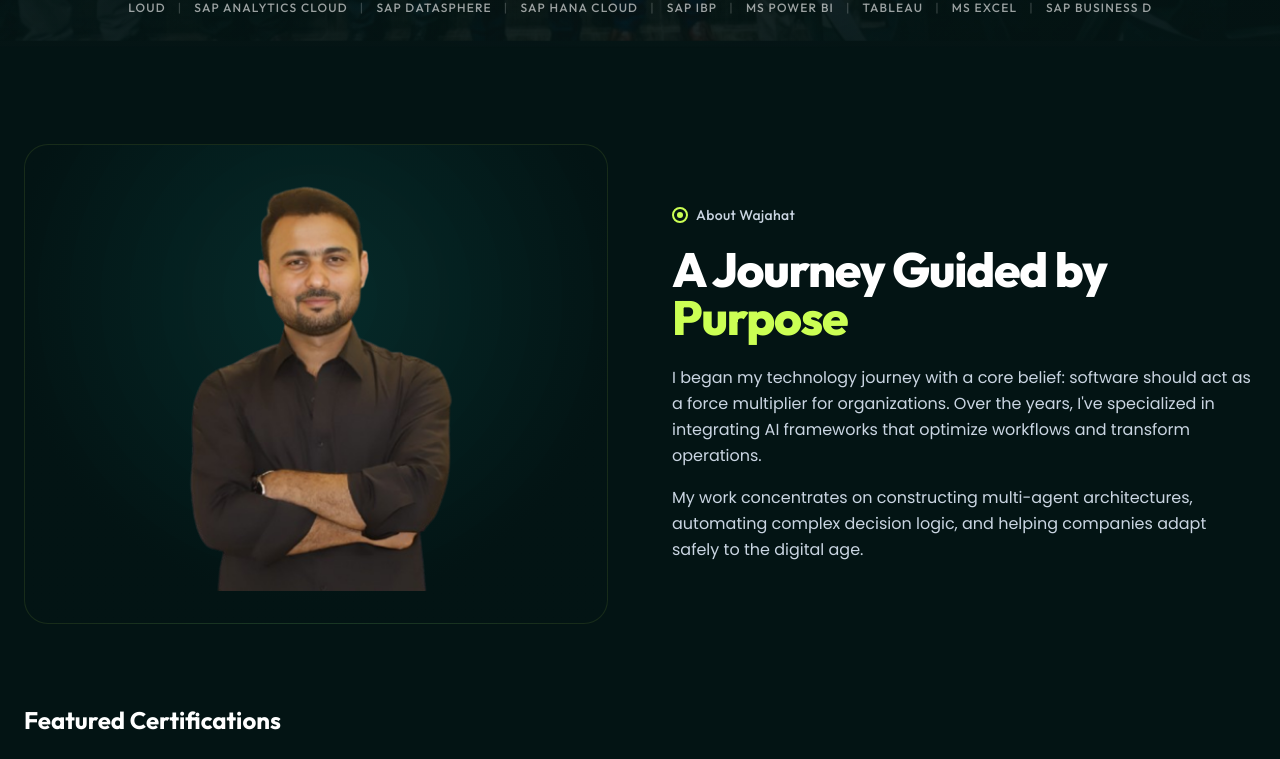
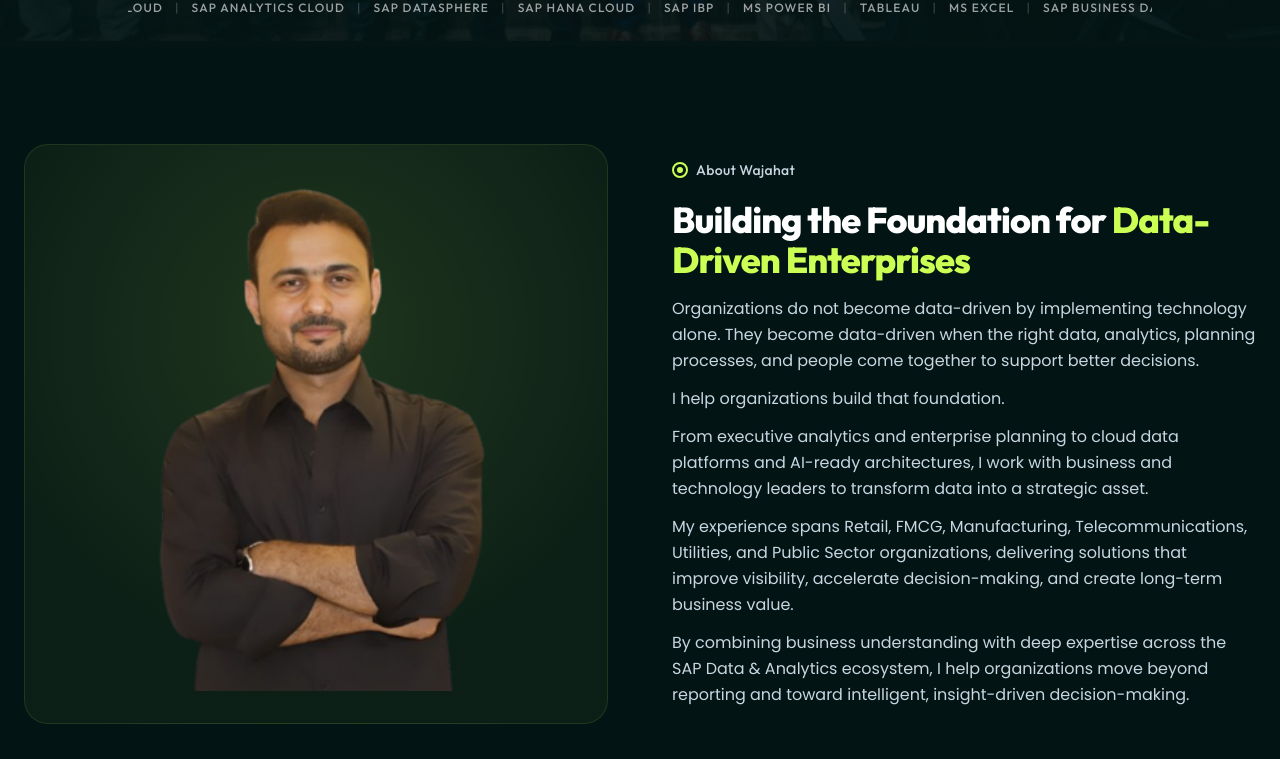
Before and after one commit to WajahatSiddique254/wajahat-siddique, a React (Vite) app: page / in a window 1280 px wide. Shown: the part 752-1511 px from the top of the page. Built offline with nearby package versions, Linux system fonts and the light colour scheme.

Commit message:
updated profile image background and profile content

```diff
--- a/src/Home.jsx
+++ b/src/Home.jsx
@@ -197,8 +197,8 @@ export default function Home({ bookingStatus, formData, setFormData, handleBooki
           <Reveal>
             <div className="grid grid-cols-1 md:grid-cols-2 gap-10 lg:gap-16 items-center mb-16 sm:mb-20">
               <div
-                className="rounded-3xl overflow-hidden border border-brand-accent/10 aspect-[4/5] md:aspect-auto md:h-[420px] lg:h-[480px]"
-                style={{ background: 'radial-gradient(circle at 50% 32%, rgba(11,74,72,0.45) 0%, rgba(3,20,20,0.95) 70%)' }}
+                className="rounded-3xl overflow-hidden border border-brand-accent/10 aspect-[4/5] md:aspect-auto md:h-[500px] lg:h-[580px]"
+                style={{ background: 'radial-gradient(circle at 50% 32%, rgba(203,255,84,0.15) 0%, rgba(203,255,84,0.05) 70%)' }}
               >
                 <img src="/images/profile-image.png" alt="Wajahat" className="w-full h-full object-contain p-6 sm:p-8" />
               </div>
@@ -210,14 +210,23 @@ export default function Home({ bookingStatus, formData, setFormData, handleBooki
                   </span>
                   <span className="font-heading text-sm font-medium text-slate-300 tracking-wide">About Wajahat</span>
                 </div>
-                <h2 className="font-heading font-extrabold text-3xl sm:text-4xl lg:text-5xl tracking-tight mb-6">
-                  A Journey Guided by <span className="text-brand-accent">Purpose</span>
+                <h2 className="font-heading font-extrabold text-2xl sm:text-3xl lg:text-4xl tracking-tight mb-4">
+                  Building the Foundation for <span className="text-brand-accent">Data-Driven Enterprises</span>
                 </h2>
-                <p className="text-slate-300 leading-relaxed mb-4 text-sm sm:text-base">
-                  I began my technology journey with a core belief: software should act as a force multiplier for organizations. Over the years, I've specialized in integrating AI frameworks that optimize workflows and transform operations.
+                <p className="text-slate-300 leading-relaxed mb-3 text-sm sm:text-base">
+                  Organizations do not become data-driven by implementing technology alone. They become data-driven when the right data, analytics, planning processes, and people come together to support better decisions.
+                </p>
+                <p className="text-slate-300 leading-relaxed mb-3 text-sm sm:text-base">
+                  I help organizations build that foundation.
+                </p>
+                <p className="text-slate-300 leading-relaxed mb-3 text-sm sm:text-base">
+                  From executive analytics and enterprise planning to cloud data platforms and AI-ready architectures, I work with business and technology leaders to transform data into a strategic asset.
+                </p>
+                <p className="text-slate-300 leading-relaxed mb-3 text-sm sm:text-base">
+                  My experience spans Retail, FMCG, Manufacturing, Telecommunications, Utilities, and Public Sector organizations, delivering solutions that improve visibility, accelerate decision-making, and create long-term business value.
                 </p>
                 <p className="text-slate-300 leading-relaxed text-sm sm:text-base">
-                  My work concentrates on constructing multi-agent architectures, automating complex decision logic, and helping companies adapt safely to the digital age.
+                  By combining business understanding with deep expertise across the SAP Data & Analytics ecosystem, I help organizations move beyond reporting and toward intelligent, insight-driven decision-making.
                 </p>
               </div>
             </div>
```
